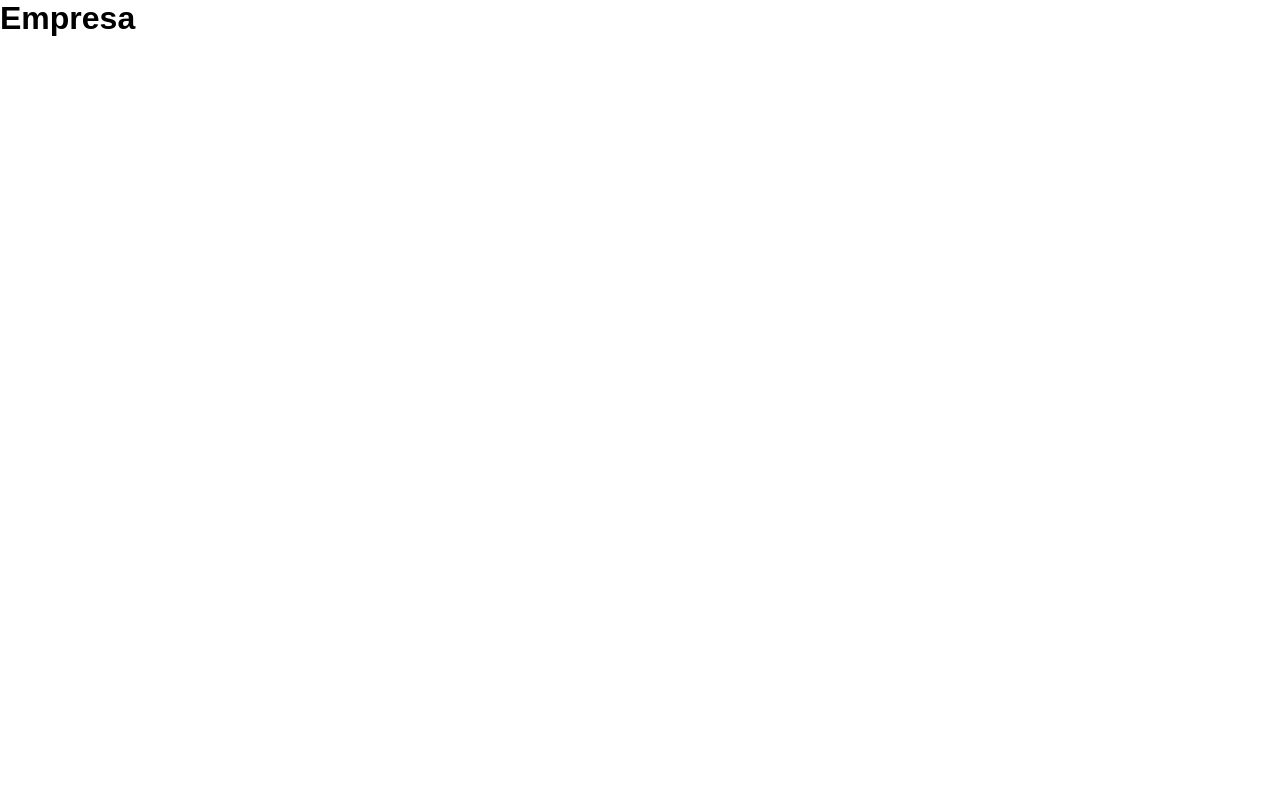
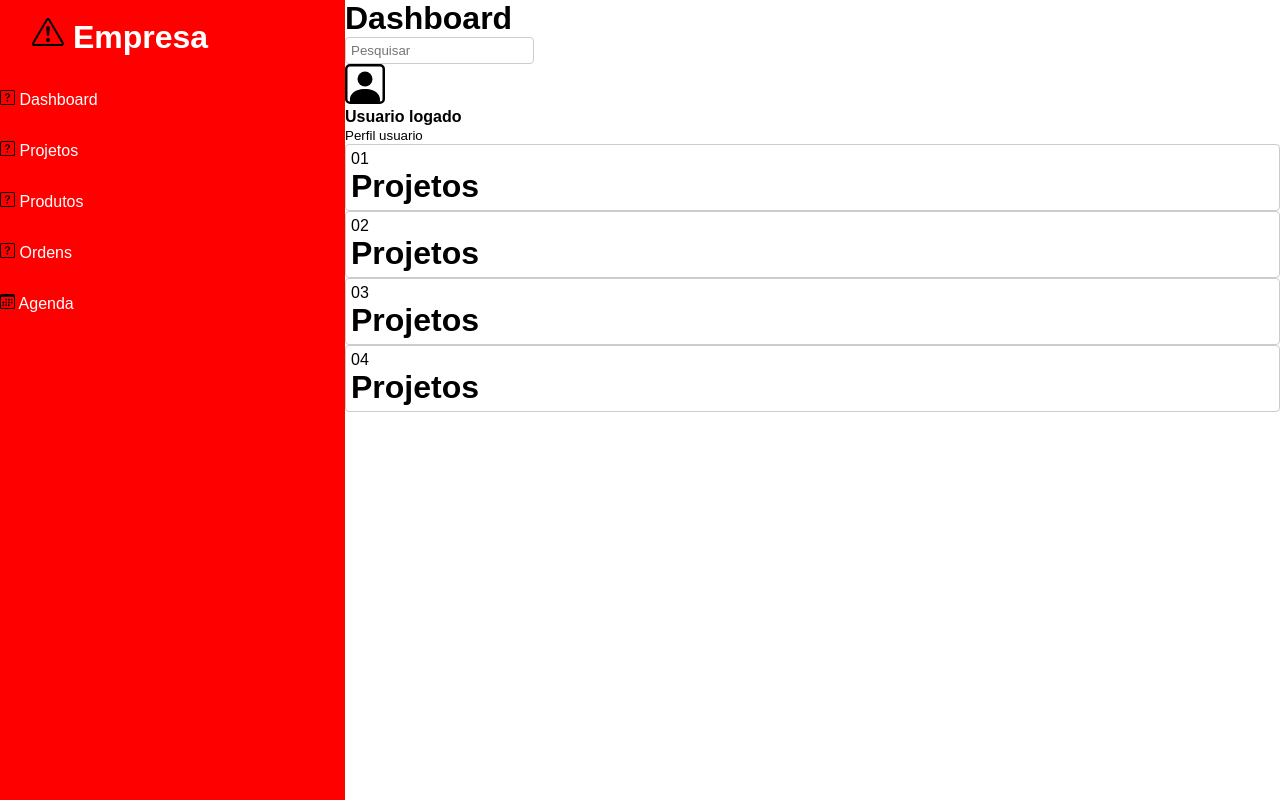
Before and after one commit to joabe-nonato/modelo-responsivo, a plain HTML site: page index.html in a window 1280 px wide. Drawn offline with Linux system fonts and the light colour scheme.

Commit message:
html principal iniciando estilo

```diff
--- a/css/style.css
+++ b/css/style.css
@@ -1,18 +1,14 @@
+/* BÁSICO */
+
 * {
     padding: 0;
     margin: 0;
+    box-sizing: border-box;
+    list-style-type: none;
+    text-decoration: none;
     font-family: Arial, Helvetica, sans-serif;
-    box-sizing: border-box;
 }
 
-ul {
-    list-style-type: none;
-    text-decoration: none;
-}
-
-a {
-    text-decoration: none;
-}
 
 .cls-btn {
     border: 1px solid #ccc;
@@ -24,5 +20,49 @@ a {
     border: 1px solid #ccc;
     border-radius: 4px;
     padding: 5px;
-    box-shadow: 3px 3px 9px #ccc;
 }
+
+/* PERSONALIZADO */
+/* Body {
+    background-color: #666;
+} */
+
+.sidebar {
+    width: 345px;
+    position: fixed;
+    left: 0;
+    top: 0;
+    height: 100%;
+    background: rgba(255, 0, 0, 5)
+}
+
+.sidebar-brand {
+    height: 90px;
+    padding: 1rem 0rem 1rem 2rem ;
+    color: #fff;
+}
+
+.sidebar-brand span{
+    display: inline-block;
+    padding-right: 1rem;
+}
+
+.sidebar-menu li{
+    width: 100%;
+    margin-bottom: 2rem;
+}
+
+.sidebar-menu a{
+    display: block;
+    color: #fff;
+    font-size: 1rem;
+}
+
+.sidebar-menu a span:first-child {
+    font-size: 1.5rem;
+    padding-right: 1rem;
+}
+
+.main-content{
+    margin-left: 345px;
+}
--- a/index.html
+++ b/index.html
@@ -1,5 +1,6 @@
 <!DOCTYPE html>
 <html lang="en">
+
 <head>
     <meta charset="UTF-8">
     <meta http-equiv="X-UA-Compatible" content="IE=edge">
@@ -7,13 +8,112 @@
     <title>Titulo</title>
     <link rel="stylesheet" href="css/style.css">
 </head>
+
 <body>
+
     <div class="sidebar">
         <div class="sidebar-brand">
-            <h1><span>Empresa</span></h1>
+            <h1><img src="icons/exclamation-triangle.svg" width="32" alt="Ajuda">
+                <span>Empresa</span>
+            </h1>
         </div>
+
+        <div class="sidebar-menu">
+            <ul>
+                <li>
+                    <a href="">
+                        <img src="icons/question-square.svg" width="15" alt="">
+                        <span>
+                            Dashboard</span>
+                    </a>
+                </li>
+                <li>
+                    <a href="">
+                        <img src="icons/question-square.svg" width="15" alt="">
+                        <span>Projetos</span>
+                    </a>
+                </li>
+                <li>
+                    <a href="">
+                        <img src="icons/question-square.svg" width="15" alt="">
+                        <span>Produtos</span>
+                    </a>
+                </li>
+                <li>
+                    <a href="">
+                        <img src="icons/question-square.svg" width="15" alt="">
+                        <span>Ordens</span>
+                    </a>
+                </li>
+                <li>
+                    <a href="">
+                        <img src="icons/calendar3.svg" width="15" alt="">
+                        <span>Agenda</span>
+                    </a>
+                </li>
+            </ul>
+        </div>
+
     </div>
 
 
+
+    <div class="main-content">
+        <header>
+
+            <h1>
+                <label for=""><span class="cls-span"></span></label>
+                Dashboard
+            </h1>
+
+            <div class="cls-search">
+                <span class="cls-span"></span>
+                <input type="search" class="cls-btn" name="procurar" id="iptProcurar" placeholder="Pesquisar">
+            </div>
+
+            <div class="cls-user">
+                <img src="icons/person-square.svg" width="40" alt="nome usuario">
+                <div>
+                    <h4>Usuario logado</h4>
+                    <small>Perfil usuario</small>
+                </div>
+            </div>
+        </header>
+
+        <main>
+            <div class="cls-card">
+                <div>01</div>
+                <h1>Projetos</h1>
+                <div>
+                    <div class="cls-span-usuario"></div>
+                </div>
+            </div>
+            <div class="cls-card">
+                <div>02</div>
+                <h1>Projetos</h1>
+                <div>
+                    <div class="cls-span-usuario"></div>
+                </div>
+            </div>
+            <div class="cls-card">
+                <div>03</div>
+                <h1>Projetos</h1>
+                <div>
+                    <div class="cls-span-usuario"></div>
+                </div>
+            </div>
+            <div class="cls-card">
+                <div>04</div>
+                <h1>Projetos</h1>
+                <div>
+                    <div class="cls-span-usuario"></div>
+                </div>
+            </div>
+
+        </main>
+    </div>
+
+    <script src="js/script.js"></script>
 </body>
+
 </html>
```
